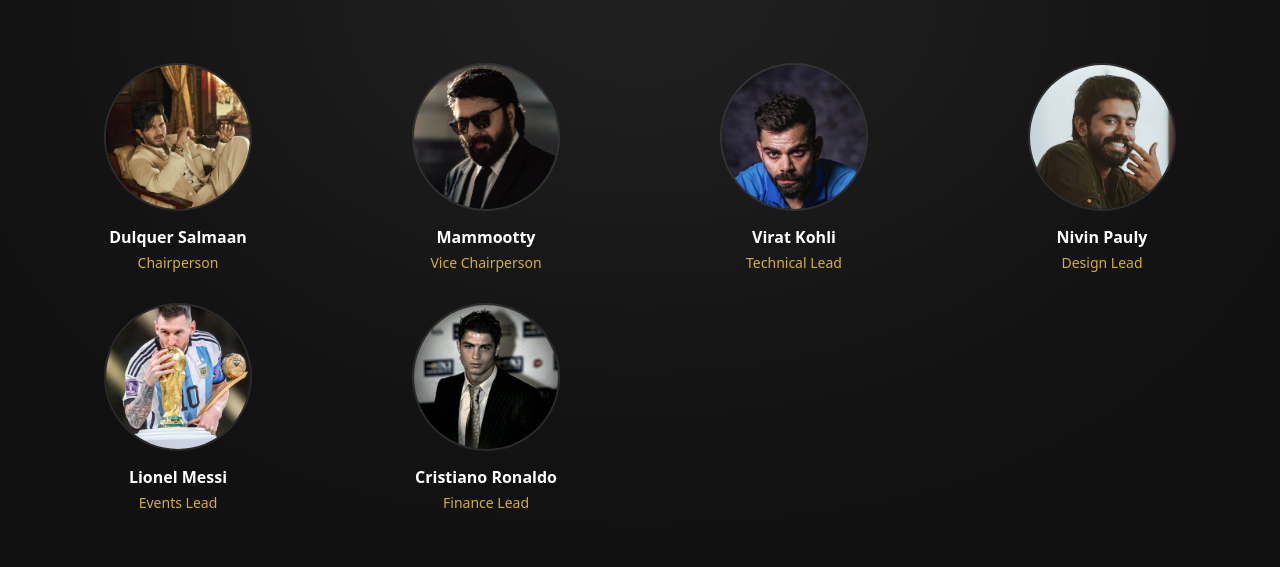
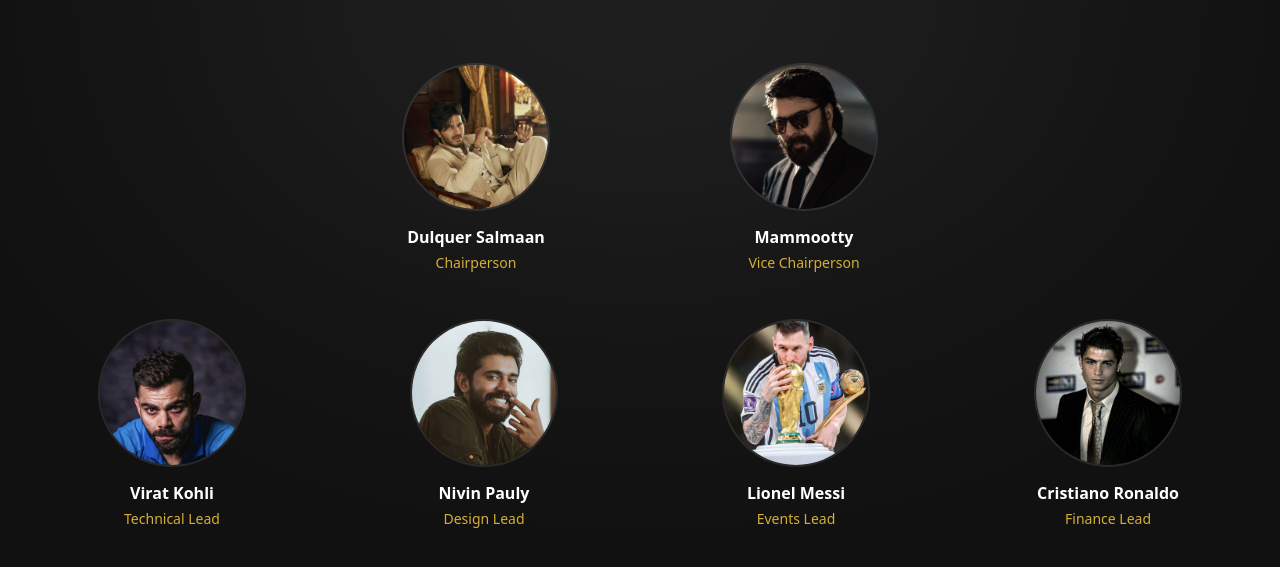
Before and after one commit to icet-iedc/web-iedc, a Next.js app: page /execom in a window 1280 px wide. Shown: the part 267-834 px from the top of the page. Built offline with nearby package versions, Linux system fonts and the light colour scheme.

Commit message:
style(execom): restructure member display for improved layout and aesthetics

```diff
--- a/app/execom/page.tsx
+++ b/app/execom/page.tsx
@@ -26,10 +26,24 @@ export default async function ExecomPage() {
           </p>
         </div>
 
-        <div className="mt-12 grid grid-cols-2 gap-6 sm:mt-16 sm:gap-8 lg:grid-cols-4">
-          {members.map((member, index) => (
-            <ExecomCard key={member.id} member={member} index={index} />
-          ))}
+        <div className="mt-12 flex flex-col gap-6 sm:mt-16 sm:gap-8 lg:gap-12">
+          {/* First Row: 2 Members Centered */}
+          <div className="flex justify-center gap-6 sm:gap-8 lg:gap-12">
+            {members.slice(0, 2).map((member, index) => (
+              <div key={member.id} className="w-1/2 sm:w-1/3 lg:w-1/4 max-w-[280px]">
+                <ExecomCard member={member} index={index} />
+              </div>
+            ))}
+          </div>
+
+          {/* Subsequent Rows: 4 Members Grid */}
+          {members.length > 2 && (
+            <div className="grid grid-cols-2 gap-6 sm:gap-8 lg:grid-cols-4 lg:gap-12">
+              {members.slice(2).map((member, index) => (
+                <ExecomCard key={member.id} member={member} index={index + 2} />
+              ))}
+            </div>
+          )}
         </div>
       </div>
     </main>
--- a/components/ExecomSection.tsx
+++ b/components/ExecomSection.tsx
@@ -37,10 +37,24 @@ export default function ExecomSection() {
         </div>
 
         {/* Execom Grid */}
-        <div className="grid grid-cols-2 sm:grid-cols-3 lg:grid-cols-4 gap-8 sm:gap-10 lg:gap-12 mb-12">
-          {execomMembers.map((member, index) => (
-            <ExecomCard key={member.id} member={member} index={index} />
-          ))}
+        <div className="flex flex-col gap-8 sm:gap-10 lg:gap-12 mb-12">
+          {/* First Row: 2 Members Centered */}
+          <div className="flex justify-center gap-8 sm:gap-10 lg:gap-12">
+            {execomMembers.slice(0, 2).map((member, index) => (
+              <div key={member.id} className="w-1/2 sm:w-1/3 lg:w-1/4 max-w-[280px]">
+                <ExecomCard member={member} index={index} />
+              </div>
+            ))}
+          </div>
+
+          {/* Subsequent Rows: 4 Members Grid */}
+          {execomMembers.length > 2 && (
+            <div className="grid grid-cols-2 sm:grid-cols-3 lg:grid-cols-4 gap-8 sm:gap-10 lg:gap-12">
+              {execomMembers.slice(2).map((member, index) => (
+                <ExecomCard key={member.id} member={member} index={index + 2} />
+              ))}
+            </div>
+          )}
         </div>
 
         {/* View All Button */}
```
